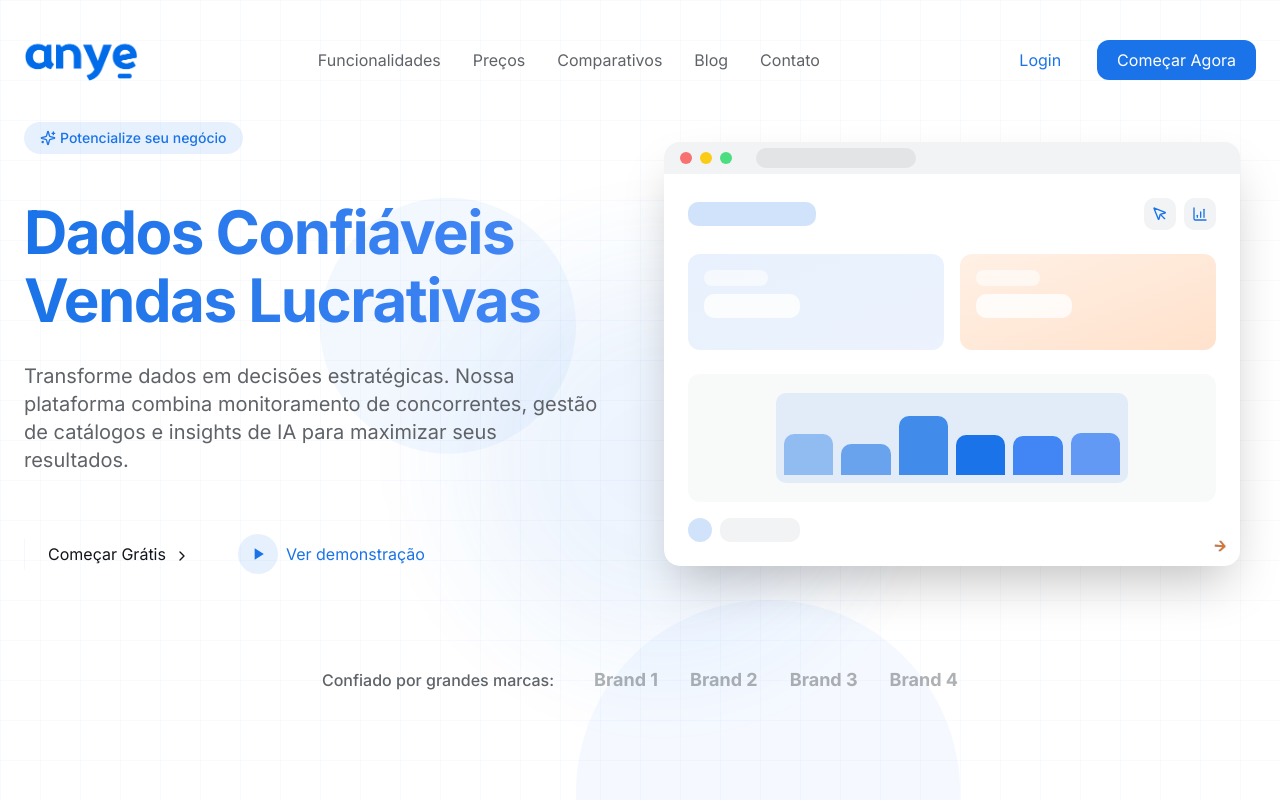
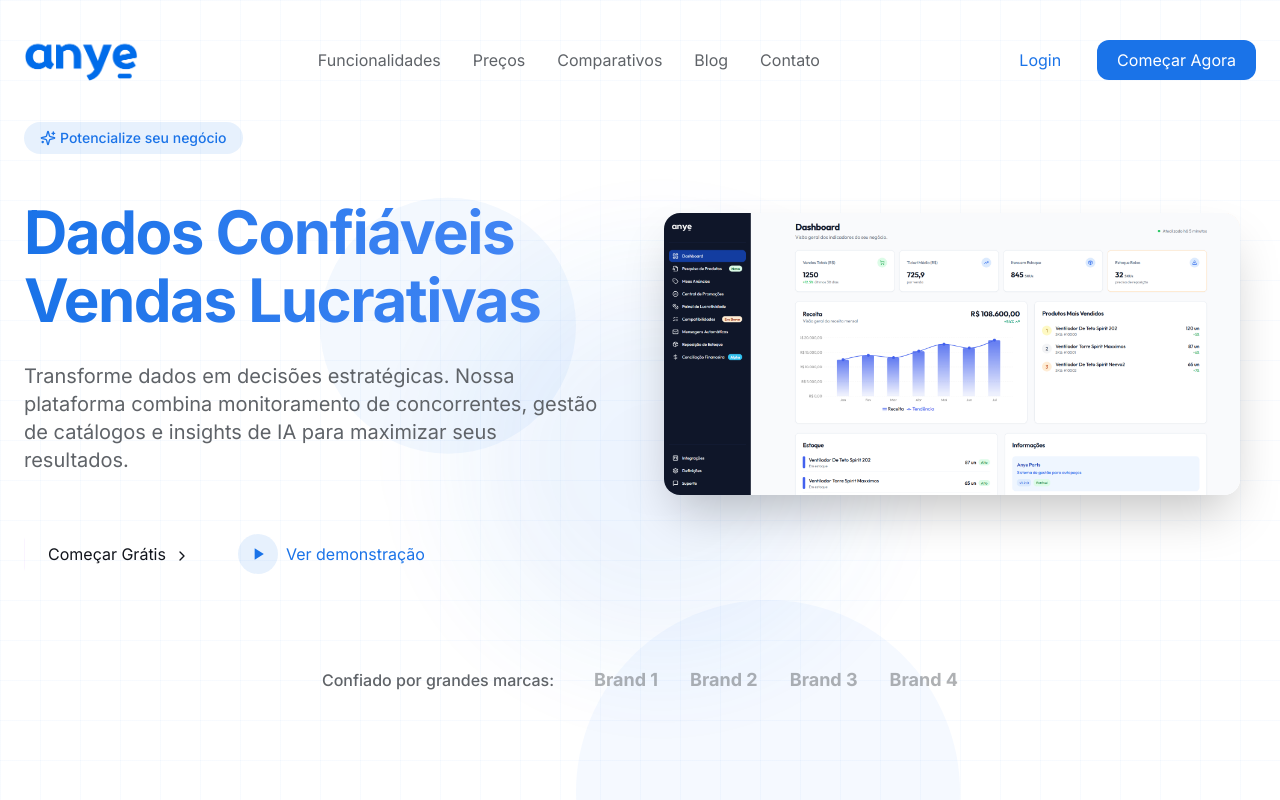
Before and after one commit to neon-ventura/dataflow-essence, a React (Vite) app: page / in a window 1280 px wide. Shown: the top 800 px of the page. Built offline with nearby package versions, Linux system fonts and the light colour scheme.

Commit message:
Replace dashboard image
Replaced the placeholder image in the dashboard section with the provided image.

```diff
--- a/src/components/Hero.tsx
+++ b/src/components/Hero.tsx
@@ -126,104 +126,11 @@ const Hero = () => {
               className="relative rounded-2xl overflow-hidden shadow-2xl"
             >
               <div className="relative bg-white rounded-xl shadow-lg overflow-hidden">
-                <div className="bg-neutral-light h-8 flex items-center px-4 gap-2">
-                  <div className="w-3 h-3 rounded-full bg-red-400"></div>
-                  <div className="w-3 h-3 rounded-full bg-yellow-400"></div>
-                  <div className="w-3 h-3 rounded-full bg-green-400"></div>
-                  <div className="ml-4 h-5 w-40 bg-neutral-dark/10 rounded-md"></div>
-                </div>
-                <div className="p-6 relative">
-                  <div className="flex items-center justify-between mb-6">
-                    <div className="h-6 w-32 bg-primary-blue/20 rounded-md"></div>
-                    <div className="flex gap-2">
-                      <div className="h-8 w-8 rounded-md bg-neutral-light flex items-center justify-center text-primary-blue">
-                        <MousePointer size={16} />
-                      </div>
-                      <div className="h-8 w-8 rounded-md bg-neutral-light flex items-center justify-center text-primary-blue">
-                        <BarChart4 size={16} />
-                      </div>
-                    </div>
-                  </div>
-
-                  <div className="grid grid-cols-2 gap-4 mb-6">
-                    <motion.div
-                      className="h-24 bg-gradient-to-br from-primary-blue/10 to-primary-light/10 rounded-lg p-4"
-                      whileHover={{ y: -5, boxShadow: "0 4px 20px rgba(0,0,0,0.1)" }}
-                    >
-                      <div className="h-4 w-16 bg-white/60 rounded-md mb-2"></div>
-                      <div className="h-6 w-24 bg-white/80 rounded-md"></div>
-                      <motion.div
-                        className="absolute bottom-3 right-3 text-primary-blue"
-                        animate={{ rotate: [0, 5, 0] }}
-                        transition={{ duration: 2, repeat: Infinity }}
-                      >
-                        <ArrowRight size={16} />
-                      </motion.div>
-                    </motion.div>
-                    <motion.div
-                      className="h-24 bg-gradient-to-br from-accent-orange/10 to-accent-orange/20 rounded-lg p-4"
-                      whileHover={{ y: -5, boxShadow: "0 4px 20px rgba(0,0,0,0.1)" }}
-                    >
-                      <div className="h-4 w-16 bg-white/60 rounded-md mb-2"></div>
-                      <div className="h-6 w-24 bg-white/80 rounded-md"></div>
-                      <motion.div
-                        className="absolute bottom-3 right-3 text-accent-orange"
-                        animate={{ rotate: [0, 5, 0] }}
-                        transition={{ duration: 2, repeat: Infinity, delay: 0.3 }}
-                      >
-                        <ArrowRight size={16} />
-                      </motion.div>
-                    </motion.div>
-                  </div>
-
-                  <div className="h-32 bg-neutral-light/50 rounded-lg w-full mb-4 flex items-center justify-center">
-                    <motion.div
-                      className="h-24 w-2/3 bg-primary-blue/10 rounded-md"
-                      animate={{
-                        height: ['6rem', '5rem', '7rem', '6rem'],
-                      }}
-                      transition={{ duration: 6, repeat: Infinity, ease: "easeInOut" }}
-                    >
-                      <div className="flex h-full items-end p-2 gap-2">
-                        <motion.div
-                          className="bg-primary-blue/40 w-1/6 rounded-t-md"
-                          animate={{ height: ['40%', '60%', '50%'] }}
-                          transition={{ duration: 4, repeat: Infinity, ease: "easeInOut" }}
-                        />
-                        <motion.div
-                          className="bg-primary-blue/60 w-1/6 rounded-t-md"
-                          animate={{ height: ['60%', '40%', '70%'] }}
-                          transition={{ duration: 4, repeat: Infinity, ease: "easeInOut", delay: 0.5 }}
-                        />
-                        <motion.div
-                          className="bg-primary-blue/80 w-1/6 rounded-t-md"
-                          animate={{ height: ['50%', '80%', '40%'] }}
-                          transition={{ duration: 4, repeat: Infinity, ease: "easeInOut", delay: 1 }}
-                        />
-                        <motion.div
-                          className="bg-primary-blue w-1/6 rounded-t-md"
-                          animate={{ height: ['70%', '50%', '90%'] }}
-                          transition={{ duration: 4, repeat: Infinity, ease: "easeInOut", delay: 1.5 }}
-                        />
-                        <motion.div
-                          className="bg-primary-light w-1/6 rounded-t-md"
-                          animate={{ height: ['40%', '70%', '60%'] }}
-                          transition={{ duration: 4, repeat: Infinity, ease: "easeInOut", delay: 2 }}
-                        />
-                        <motion.div
-                          className="bg-primary-light/80 w-1/6 rounded-t-md"
-                          animate={{ height: ['60%', '30%', '50%'] }}
-                          transition={{ duration: 4, repeat: Infinity, ease: "easeInOut", delay: 2.5 }}
-                        />
-                      </div>
-                    </motion.div>
-                  </div>
-
-                  <div className="flex gap-2">
-                    <div className="h-6 w-6 rounded-full bg-primary-blue/20"></div>
-                    <div className="h-6 w-20 bg-neutral-light rounded-md"></div>
-                  </div>
-                </div>
+                <img
+                  src="/lovable-uploads/dfa81c44-1063-45b7-8144-fa5c9675e87e.png"
+                  alt="Dashboard Anye - Visão geral dos indicadores do seu negócio"
+                  className="w-full h-auto object-cover"
+                />
               </div>
 
               <motion.div
```
Also changed, not shown: public/lovable-uploads/dfa81c44-1063-45b7-8144-fa5c9675e87e.png (added).
